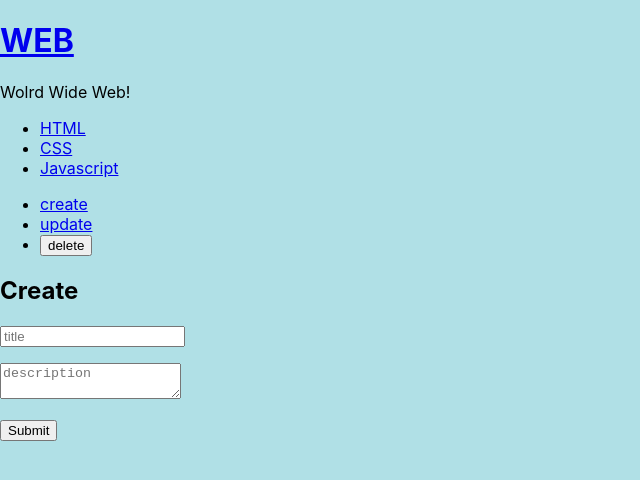
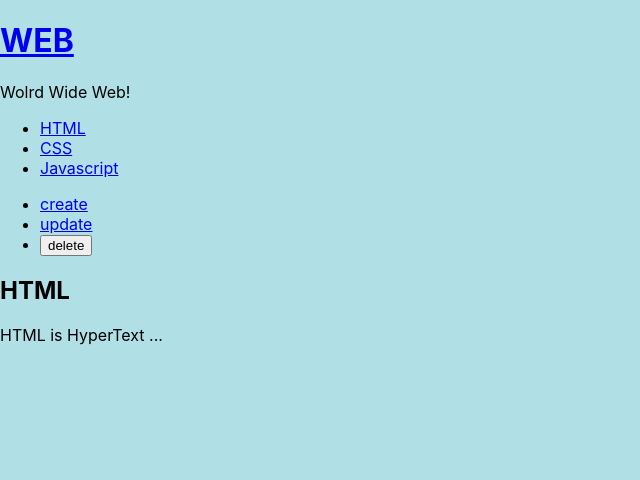
Before and after one commit to VMwhdwls24/React_study, a React (Create React App) app: page / in a window 1280 px wide. Shown: the top 480 px of the page, without its empty margins (0-640 px from the left). Built offline with nearby package versions, Linux system fonts and the light colour scheme.

Commit message:
7/13 React Basic feat: 8th Commit Update 기능 구현 #1

```diff
--- a/src/App.js
+++ b/src/App.js
@@ -4,6 +4,7 @@ import TOC from "./components/TOC"
 import Subject from './components/Subject';
 import ReadContent  from './components/ReadContent';
 import CreateContent  from './components/CreateContent';
+import UpdateContent  from './components/UpdateContent';
 import Control  from './components/Control';
 import { Component } from 'react';
 
@@ -13,7 +14,7 @@ class App extends Component {
     super(props);
     this.max_content_id = 3;
     this.state = {
-      mode:'create',
+      mode:'read',
       selected_content_id:1,
       subject:{title:'WEB', sub:'Wolrd Wide Web!'},
       welcome:{title:'Welcome', descript:'Hello, React!!'},
@@ -24,7 +25,18 @@ class App extends Component {
       ]
     }
   }
-  render() {
+  getReadContent() {
+    var i=0;
+      while(i < this.state.contents.length) {
+        var data = this.state.contents[i];
+        if(data.id === this.state.selected_content_id) {
+          return data;
+          break;
+        }
+        i += 1;
+      }
+  }
+  getContent() {
     console.log('App render');
     var _title, _desc, _article = null;
     if(this.state.mode === 'welcome') {
@@ -32,17 +44,8 @@ class App extends Component {
       _desc = this.state.welcome.descript;
       _article = <ReadContent title={_title} descript={_desc}></ReadContent>
     } else if(this.state.mode === 'read') {
-      var i=0;
-      while(i < this.state.contents.length) {
-        var data = this.state.contents[i];
-        if(data.id === this.state.selected_content_id) {
-          _title = data.title;
-          _desc = data.descript;
-          break;
-        }
-        i += 1;
-      }
-      _article = <ReadContent title={_title} descript={_desc}></ReadContent>
+      var _content = this.getReadContent();
+      _article = <ReadContent title={_content.title} descript={_content.descript}></ReadContent>
     } else if (this.state.mode === 'create') {
       _article = <CreateContent onSubmit={function(_title, _desc){
         // title, desc인 컨텐츠 추가
@@ -55,7 +58,23 @@ class App extends Component {
           contents:_contents
         })
       }.bind(this)}></CreateContent>
+    } else if (this.state.mode === 'update') {
+      _content = this.getReadContent();
+      _article = <UpdateContent data={_content} onSubmit={function(_title, _desc){
+        // title, desc인 컨텐츠 추가
+        this.max_content_id = this.max_content_id + 1;
+        // concat을 안쓰면 shouldComponentUpdate 사용 불가
+        var _contents = this.state.contents.concat(
+          {id:this.max_content_id, title:_title, descript: _desc}
+        )
+        this.setState({
+          contents:_contents
+        })
+      }.bind(this)}></UpdateContent>
     }
+    return _article;
+  }
+  render() {
 
     return (
       <div className="App">
@@ -93,7 +112,7 @@ class App extends Component {
             mode:_mode
           });
         }.bind(this)}></Control>
-        {_article}
+        {this.getContent()}
       </div>
     )
   }
--- /dev/null
+++ b/src/components/UpdateContent.js
@@ -0,0 +1,28 @@
+import { Component } from 'react';
+
+class UpdateContent extends Component {
+    render () {
+      console.log(this.props.data);
+      console.log('UpdateContent render');
+      return (
+        <article>
+          <h2>Update</h2>
+          <form action='/udpate_process' method='post'
+          onSubmit={function(e) {
+            e.preventDefault();
+            this.props.onSubmit(
+              e.target.title.value,
+              e.target.desc.value
+            );
+          }.bind(this)}
+          >
+            <p><input type="text" name="title" placeholder='title' /></p>
+            <p><textarea name="desc" placeholder='description'></textarea></p>
+            <p><input type="submit"/></p>
+          </form>
+        </article>
+      )
+    }
+  }
+
+  export default UpdateContent;
```
